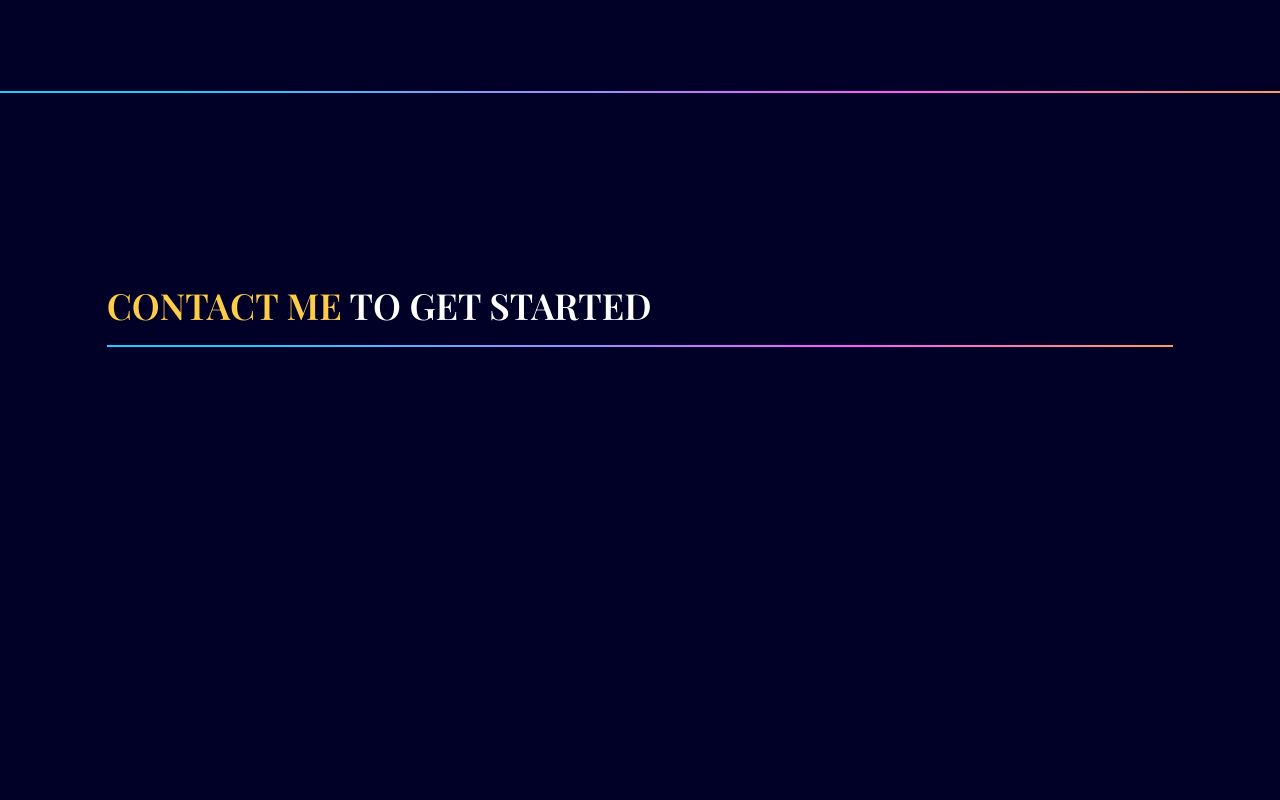
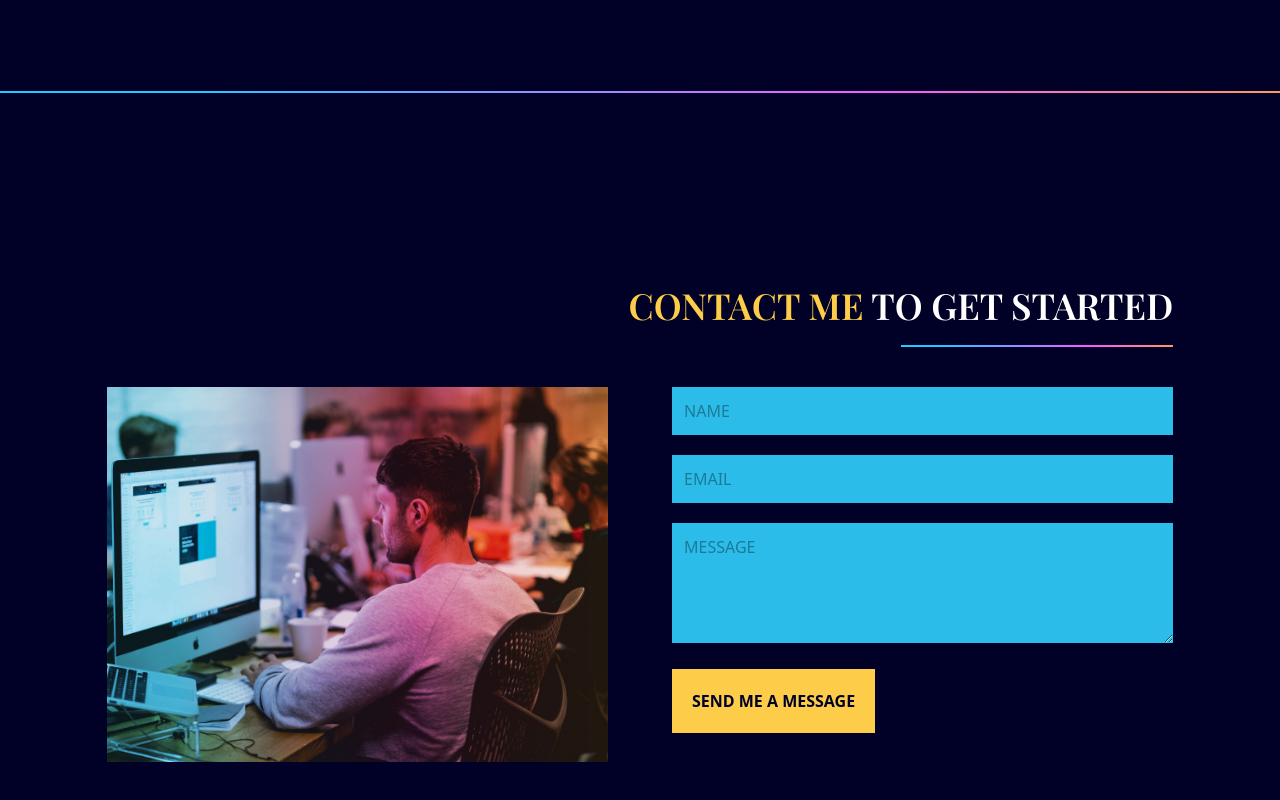
Before and after one commit to R-Villar/vite-portfolio, a React (Vite) app: page / in a window 1280 px wide. Shown: the part 3154-3954 px from the top of the page. Built offline with nearby package versions, Linux system fonts and the light colour scheme.

Commit message:
completed contact me form

```diff
--- a/public/output.css
+++ b/public/output.css
@@ -672,6 +672,10 @@
   margin-right: 0.75rem;
 }
 
+.mt-1{
+  margin-top: 0.25rem;
+}
+
 .flex{
   display: flex;
 }
@@ -736,6 +740,10 @@
   width: 100%;
 }
 
+.w-2\/4{
+  width: 50%;
+}
+
 .max-w-\[400px\]{
   max-width: 400px;
 }
@@ -750,6 +758,10 @@
 
 .basis-3\/5{
   flex-basis: 60%;
+}
+
+.basis-1\/2{
+  flex-basis: 50%;
 }
 
 .resize{
@@ -884,6 +896,14 @@
   padding: 4rem;
 }
 
+.p-3{
+  padding: 0.75rem;
+}
+
+.p-5{
+  padding: 1.25rem;
+}
+
 .px-10{
   padding-left: 2.5rem;
   padding-right: 2.5rem;
@@ -1011,6 +1031,14 @@
 .text-yellow{
   --tw-text-opacity: 1;
   color: rgb(253 204 73 / var(--tw-text-opacity));
+}
+
+.placeholder-opaque-black::-moz-placeholder{
+  color: rgba(0,0,0,0.35);
+}
+
+.placeholder-opaque-black::placeholder{
+  color: rgba(0,0,0,0.35);
 }
 
 .opacity-0{
@@ -1158,6 +1186,11 @@
   background-color: rgb(44 188 233 / var(--tw-bg-opacity));
 }
 
+.hover\:bg-red:hover{
+  --tw-bg-opacity: 1;
+  background-color: rgb(220 68 146 / var(--tw-bg-opacity));
+}
+
 .hover\:text-red:hover{
   --tw-text-opacity: 1;
   color: rgb(220 68 146 / var(--tw-text-opacity));
--- a/src/scenes/Contact.jsx
+++ b/src/scenes/Contact.jsx
@@ -20,6 +20,7 @@
 		<section id='contact' className='py-48'>
 			{/* HEADINGS */}
 			<motion.div
+            className="flex justify-end w-full"
 				initial='hidden'
 				whileInView='visible'
 				viewport={{once: false, amount: 0.5}}
@@ -35,10 +36,108 @@
 						STARTED
 					</p>
 					<div className='flex md:justify-end my-5'>
-						<LineGradient />
+						<LineGradient width="w-1/2" />
 					</div>
 				</div>
 			</motion.div>
+			{/* FORM & IMAGE */}
+			<div className='md:flex md:justify-between gap-16 mt-5'>
+				<motion.div
+					className='basis-1/2 flex justify-center'
+					initial='hidden'
+					whileInView='visible'
+					viewport={{once: false, amount: 0.5}}
+					transition={{duration: 0.5}}
+					variants={{
+						hidden: {opacity: 0, y: 50},
+						visible: {opacity: 1, y: 0},
+					}}
+				>
+					<img src='../assets/contact-image.jpeg' alt='contact' />
+				</motion.div>
+
+				<motion.div
+					className='basis-1/2 mt-10 md:mt-0'
+					initial='hidden'
+					whileInView='visible'
+					viewport={{once: false, amount: 0.5}}
+					transition={{delay: 0.2, duration: 0.5}}
+					variants={{
+						hidden: {opacity: 0, y: 50},
+						visible: {opacity: 1, y: 0},
+					}}
+				>
+					<form
+						target='_blank'
+						onSubmit={onSubmit}
+						action='https://formsubmit.co/2fe3dedf110fedb261b3b2d47e420ab4'
+						method='POST'
+					>
+						<input
+							className='w-full bg-blue font-semi-bold placeholder-opaque-black p-3'
+							type='text'
+							placeholder='NAME'
+							{...register("name", {
+								required: true,
+								maxLength: 100,
+							})}
+						/>
+						{errors.name && (
+							<p className='text-red mt-1'>
+								{errors.name.type === "required" &&
+									"This field is required."}
+								{errors.name.type === "maxLength" &&
+									"Max length is 100 char."}
+							</p>
+						)}
+						<input
+							className='w-full bg-blue font-semi-bold placeholder-opaque-black p-3 mt-5'
+							type='text'
+							placeholder='EMAIL'
+							{...register("email", {
+								required: true,
+								pattern:
+									/^[A-Z0-9._%+-]+@[A-Z0-9.-]+\.[A-Z]{2,}$/i,
+							})}
+						/>
+						{errors.email && (
+							<p className='text-red mt-1'>
+								{errors.email.type === "required" &&
+									"This field is required."}
+								{errors.email.type === "pattern" &&
+									"Invalid email address."}
+							</p>
+						)}
+
+						<textarea
+							className='w-full bg-blue font-semi-bold placeholder-opaque-black p-3 mt-5'
+							type='text'
+							placeholder='MESSAGE'
+							rows='4'
+							cols='50'
+							{...register("message", {
+								required: true,
+								maxLength: 2000,
+							})}
+						/>
+						{errors.message && (
+							<p className='text-red mt-1'>
+								{errors.message.type === "required" &&
+									"This field is required."}
+								{errors.message.type === "maxLength" &&
+									"Max length is 2000 char."}
+							</p>
+						)}
+						<button
+							type='submit'
+							className='p-5 bg-yellow font-semibold text-deep-blue mt-5 hover:bg-red
+                                hover:text-white transition duration-500'
+						>
+							SEND ME A MESSAGE
+						</button>
+					</form>
+				</motion.div>
+			</div>
 		</section>
 	);
 };
```
